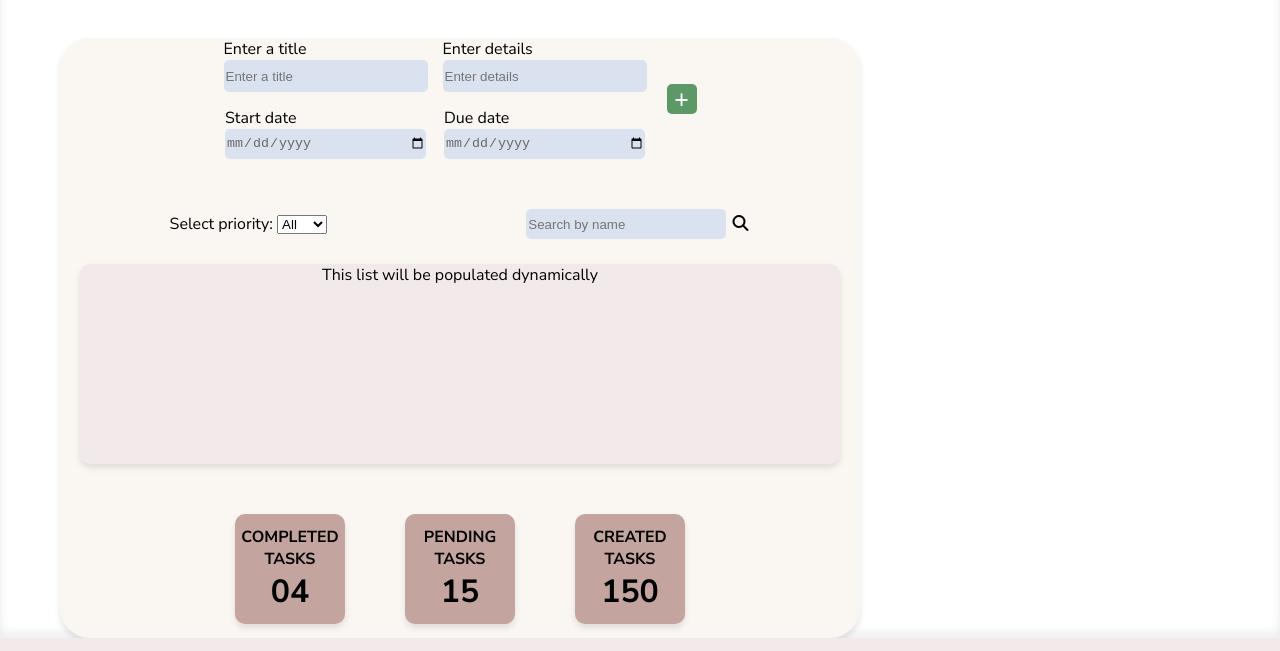
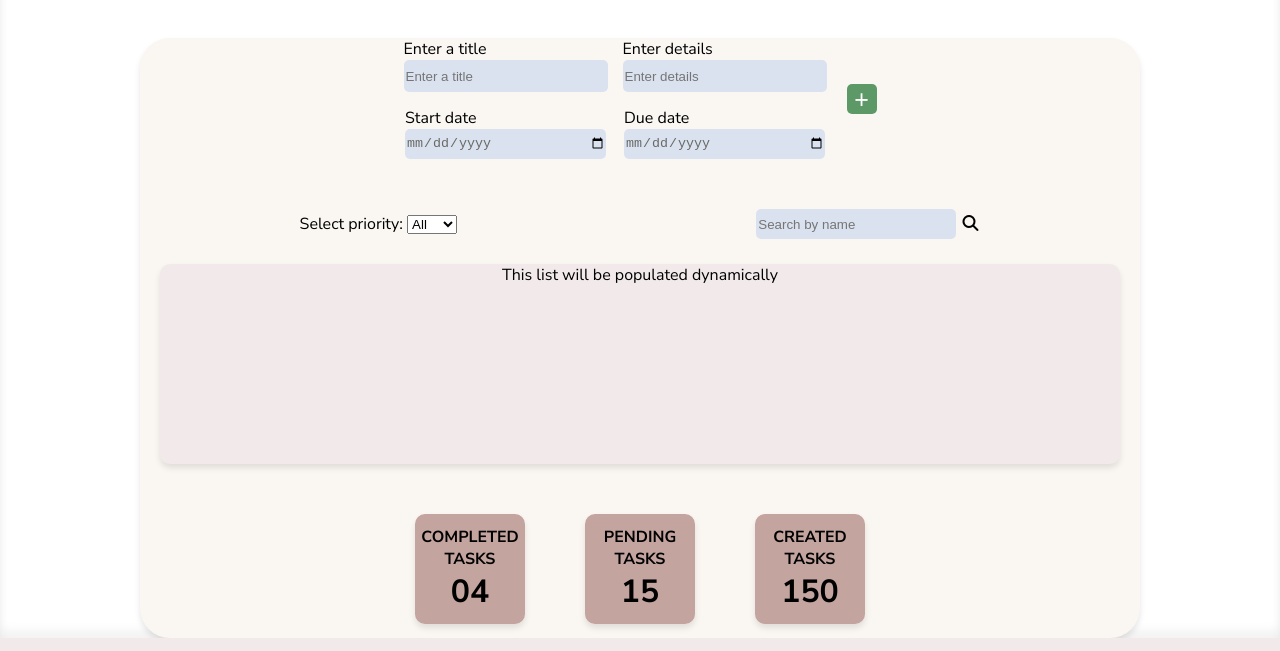
Before and after one commit to Ledjan-s-TOP-projects/The-Odin-Project-Todo-List, a plain HTML site: page index.html in a window 1280 px wide. Shown: the part 178-829 px from the top of the page. Drawn offline with Linux system fonts and the light colour scheme.

Commit message:
Deployment commit

```diff
--- a/main.css
+++ b/main.css
@@ -49,6 +49,7 @@ header {
 main {
   display: flex;
   flex-direction: column;
+  align-items: center;
   box-shadow: inset 0 8px 10px rgba(0, 0, 0, 0.05),
     inset 0 -8px 10px rgba(0, 0, 0, 0.05);
 }
@@ -64,7 +65,8 @@ h2 {
   border-radius: 30px;
   height: 600px;
   min-width: 200px;
-  max-width: 800px;
+  max-width: 1000px;
+  width: 100%;
   box-shadow: 0 4px 6px rgba(0, 0, 0, 0.1);
   margin-left: 60px;
   margin-right: 60px;
```
